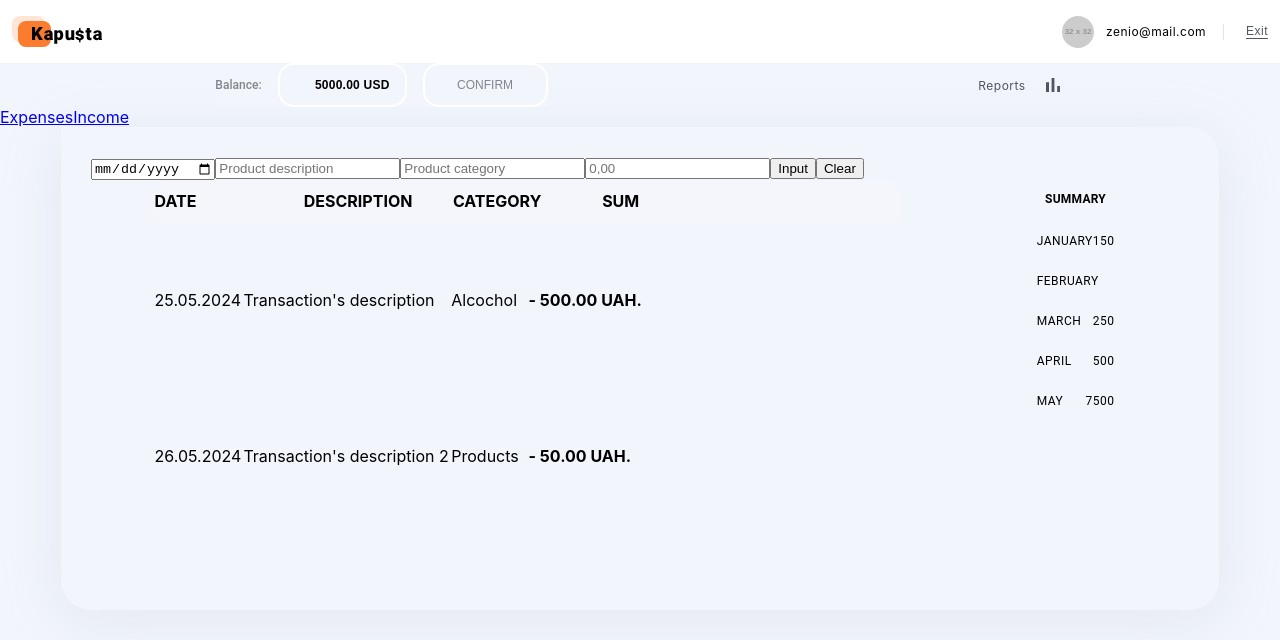
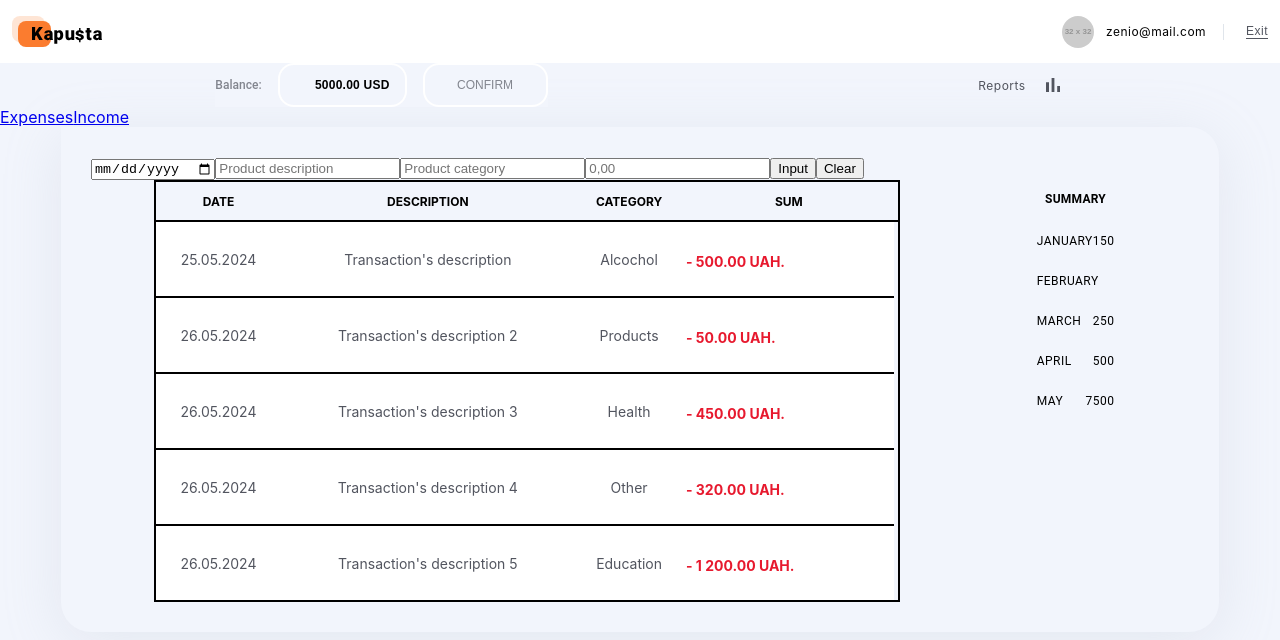
Before and after one commit to 831230/kapusta-architecture, a React (Create React App) app: page / in a window 1280 px wide. Both pictures are taken after typing "name@example.com", "Sample123" into the empty fields and a click on the button "LOG IN". Shown: the top 640 px of the page. Built offline with nearby package versions, Linux system fonts and the light colour scheme.

Commit message:
change table

```diff
--- a/src/components/Table/TableExpenses.jsx
+++ b/src/components/Table/TableExpenses.jsx
@@ -1,12 +1,14 @@
 import React, { useEffect } from "react";
 import { useDispatch } from "react-redux";
 import {
-  TransactionBox,
   TableBox,
-  TableTitle,
-  TableTitleItem,
+  TableContainerItem,
+  TableHeadItem,
   TableBodys,
   SumCell,
+  StyledSVG,
+  TableHead,
+  TableContainer,
 } from "./TableStyles";
 import useAuth from "../../hooks/useAuth";
 import useExpenses from "../../hooks/useExpenses";
@@ -57,48 +59,43 @@
   };
 
   return (
-    <TransactionBox>
-      <TableBox>
-        <thead>
-          <TableTitle>
-            <TableTitleItem>Date</TableTitleItem>
-            <TableTitleItem>Description</TableTitleItem>
-            <TableTitleItem>Category</TableTitleItem>
-            <TableTitleItem>Sum</TableTitleItem>
-            <TableTitleItem></TableTitleItem>
-          </TableTitle>
-        </thead>
-        <TableBodys>
+
+    <TableBox>
+    <TableHead>
+
+      <TableHeadItem>Date</TableHeadItem>
+        <TableHeadItem>Description</TableHeadItem>
+        <TableHeadItem>Category</TableHeadItem>
+        <TableHeadItem>Sum</TableHeadItem>
+        <TableHeadItem></TableHeadItem>
+
+    </TableHead>
+    <TableBodys>
           {loadingUser || loadingReports ? (
-            <tr>
-              <td colSpan={5} align='center'>
-                Loading...
-              </td>
-            </tr>
+            <TableContainerItem
+            colSpan={5} align="center">Loading...
+          </TableContainerItem>
           ) : (
             expenses.map(expense => (
-              <tr key={expense.id}>
-                <td>{formatDate(expense.date)}</td>
-                <td>{expense.description}</td>
-                <td>{expense.category}</td>
-                <SumCell>{formatNegativeNumber(expense.amount)}</SumCell>
-                <td align='center'>
-                  <svg
-                    width='24'
+              <TableContainer key={expense.id}>
+                <TableContainerItem>{formatDate(expense.date)}</TableContainerItem>
+                <TableContainerItem>{expense.description}</TableContainerItem>
+                <TableContainerItem>{expense.category}</TableContainerItem>
+                <TableContainerItem><SumCell>{formatNegativeNumber(expense.amount)}
+
+                <StyledSVG
+
                     onClick={() => handleDelete(expense._id)}
                     style={{ cursor: "pointer" }}
                   >
 
                     <use href="./assets/icons_function.svg#icon-Vector-4"></use>
 
-                  </svg>
-                </td>
-              </tr>
+                    </StyledSVG>
+                    </SumCell></TableContainerItem>
+              </TableContainer>
             ))
           )}
         </TableBodys>
-      </TableBox>
-      <button onClick={handleAdd}>Add</button>
-    </TransactionBox>
-  );
+      </TableBox>)
 }
--- a/src/components/Table/TableIncome.jsx
+++ b/src/components/Table/TableIncome.jsx
@@ -1,11 +1,14 @@
 import React, { useEffect } from "react";
 import {
-  TransactionBox,
+
   TableBox,
-  TableTitle,
-  TableTitleItem,
+  TableContainerItem,
+  TableHeadItem,
   TableBodys,
   SumCell,
+  StyledSVG,
+  TableHead,
+  TableContainer,
 } from "./TableStyles";
 import { useDispatch } from "react-redux";
 import useAuth from "../../hooks/useAuth";
@@ -34,11 +37,11 @@
   const { loadingReports } = useReports();
   const dispatch = useDispatch();
 
-  useEffect(() => {
-    if (isLoggedIn) {
-      dispatch(getIncomeStats());
-    }
-  }, [dispatch, isLoggedIn]);
+  // useEffect(() => {
+  //   if (isLoggedIn) {
+  //     dispatch(getIncomeStats());
+  //   }
+  // }, [dispatch, isLoggedIn]);
 
 
     useEffect(() => {
@@ -54,50 +57,55 @@
       };
 
 
-      const handleAdd = () => {
-        const newIncomeData = {
-          description: 'New Income',
-          amount: 100,
-          date: new Date(),
-          category: 'Other'
-        };
-        dispatch(setNewIncome(newIncomeData));
-      };
+      // const handleAdd = () => {
+      //   const newIncomeData = {
+      //     description: 'New Income',
+      //     amount: 100,
+      //     date: new Date(),
+      //     category: 'Other'
+      //   };
+      //   dispatch(setNewIncome(newIncomeData));
+      // };
       return (
-        <TransactionBox>
+
           <TableBox>
-            <thead>
-              <TableTitle>
-                <TableTitleItem>Date</TableTitleItem>
-                <TableTitleItem>Description</TableTitleItem>
-                <TableTitleItem>Category</TableTitleItem>
-                <TableTitleItem>Sum</TableTitleItem>
-                <TableTitleItem></TableTitleItem>
-              </TableTitle>
-            </thead>
+            <TableHead>
+
+              <TableHeadItem>Date</TableHeadItem>
+                <TableHeadItem>Description</TableHeadItem>
+                <TableHeadItem>Category</TableHeadItem>
+                <TableHeadItem>Sum</TableHeadItem>
+                <TableHeadItem></TableHeadItem>
+
+            </TableHead>
             <TableBodys>
-              {(loadingUser || incomesLoading || loadingReports) ? (
-                <tr>
-                  <td colSpan={5} align="center">Loading...</td>
-                </tr>
-              ) : (
+              {(loadingUser || incomesLoading || loadingReports)
+                ?
+                (
+                <TableContainerItem
+                  colSpan={5} align="center">Loading...
+                </TableContainerItem>
+                )
+                :
+                (
                 incomes.map((income) => (
-                  <tr key={income.id}>
-                    <td>{formatDate(income.date)}</td>
-                    <td>{income.description}</td>
-                    <td>{income.category}</td>
-                    <SumCell>{formatPositiveNumber(income.amount)}</SumCell>
-                    <td align="center">
-                    <svg width="24" onClick={() => handleDelete(income._id)} style={{ cursor: 'pointer' }}>
+                  <TableContainer key={income.id}>
+                    <TableContainerItem>{formatDate(income.date)}</TableContainerItem>
+                    <TableContainerItem>{income.description}</TableContainerItem>
+                    <TableContainerItem>{income.category}</TableContainerItem>
+                    <TableContainerItem><SumCell value={income.amount}>{formatPositiveNumber(income.amount)}
+
+                    <StyledSVG  onClick={() => handleDelete(income._id)} style={{ cursor: 'pointer' }}>
                     <use href="./assets/icons_function.svg#icon-Vector-4"></use>
-                  </svg>
-                </td>
-              </tr>
+                  </StyledSVG>
+                  </SumCell></TableContainerItem>
+              </TableContainer>
             ))
-          )}
+                )
+        }
         </TableBodys>
-      </TableBox>
-      <button onClick={handleAdd}>Add</button>
-    </TransactionBox>
-  );
-}
+      </TableBox>)
+      // {/* <button onClick={handleAdd}>Add</button> */}
+
+
+};
--- a/src/components/Table/TableStyles.js
+++ b/src/components/Table/TableStyles.js
@@ -1,46 +1,42 @@
 import styled from 'styled-components';
 
-export const TransactionBox = styled.div`
-  overflow: hidden;
-  border-top-left-radius: 16px;
-  border-top-right-radius: 16px;
-  @media screen and (min-width: 1200px) {
-    width: 624px;
-  }
+
+export const TableBox = styled.table`
+  // width: 746px;
+  // height: 400px;
+  border-spacing: 0;
+  border-collapse: collapse;
+  // border: 2px solid black;
+  // table-layout: fixed;
   @media screen and (min-width: 1200px) {
     width: 746px;
     height: 400px;
   }
 `;
-
-export const TableBox = styled.table`
-  width: 100%;
-  border: none;
+export const TableHead = styled.tr`
+border-top-left-radius: 10px;
+  border-top-right-radius: 10px;
+  height: 40px;
+  width: calc(100% / 5);
+  border: 2px solid #000;
+`
+export const TableHeadItem = styled.td`
+color: #000000;
+font-weight: 700;
+// border: 2px solid #000;
   border-spacing: 0;
-  border-collapse: collapse;
-  table-layout: fixed;
-  @media screen and (min-width: 1200px) {
-    width: 746px;
-    height: 400px;
-  }
+  font-size:12px;
+  text-transform: uppercase;
+  text-align: center;
 `;
-
-export const TableTitle = styled.tr``;
-
-export const TableTitleItem = styled.th`
-  width: calc(100% / 5);
-  height: 40px;
-  border-spacing: 0;
-  background-color: #f5f6fb;
-  text-transform: uppercase;
-  text-align: left;
-`;
-
 export const TableBodys = styled.tbody`
-  display: block;
-  overflow-y: auto;
+background-color: #FFFFFF;
+  // display: block;
+  // overflow-y: auto;
   width: 746px;
-  max-height: 400px;
+  height: 380px;
+  border: 2px solid black;
+  text-align: center;
   ::-webkit-scrollbar {
     width: 6px;
     background-color: #f5f6fb;
@@ -50,8 +46,39 @@
     background-color: #ff751d;
   }
 `;
+export const TableContainer = styled.tr`
+// width: 746px;
+// text-align: center;
+`
+
+export const TableContainerItem = styled.td`
+
+// height: 40px;
+
+color: #52555F;
+border-top: 2px solid;
+border-bottom: 2px solid;
+border-color: #000000;
+position: relative;
+z-index: 0;
+// margin-right: 100px;
+font-size: 14px;
+  border-spacing: 0;
+  `;
+
+
+
+
 
 export const SumCell = styled.td`
-  align-right: ${(props) => (props.isExpense ? '#E7192E' : '#407946')};
+color: ${({ value }) => (value >= 0 ? '#407946' : '#E7192E')};
   font-weight: 700;
 `;
+
+export const StyledSVG = styled.svg`
+width: 18px;
+height: 18px;
+position: relative;
+  z-index: 2;
+  fill:black;
+`;
```
